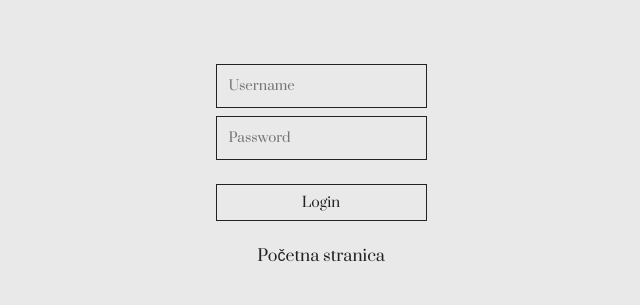
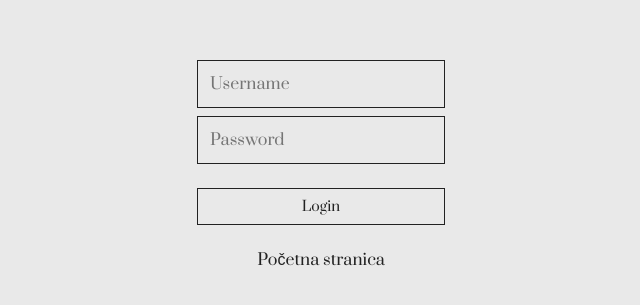
Before and after one commit to mato-m/jelena, a Next.js app: page /admin in a window 1280 px wide. Shown: the part 235-540 px from the top of the page, without its empty margins (319-959 px from the left). Built offline with nearby package versions, Linux system fonts and the light colour scheme.

Commit message:
fixed input sizes

```diff
--- a/src/app/[locale]/globals.css
+++ b/src/app/[locale]/globals.css
@@ -50,6 +50,10 @@ input[type="submit"] {
   .container {
     max-width: 1320px;
   }
+}
+input,
+textarea {
+  font-size: 16px;
 }
 img {
   pointer-events: none;
```
